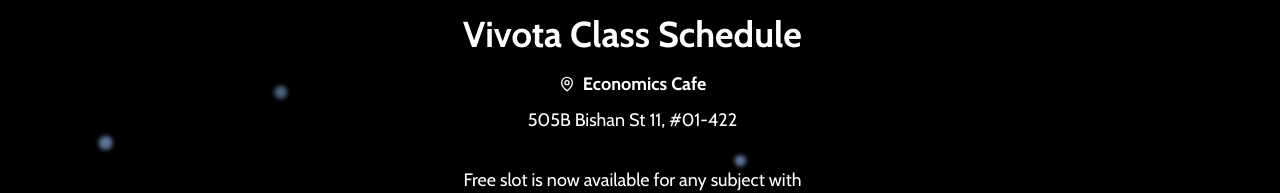
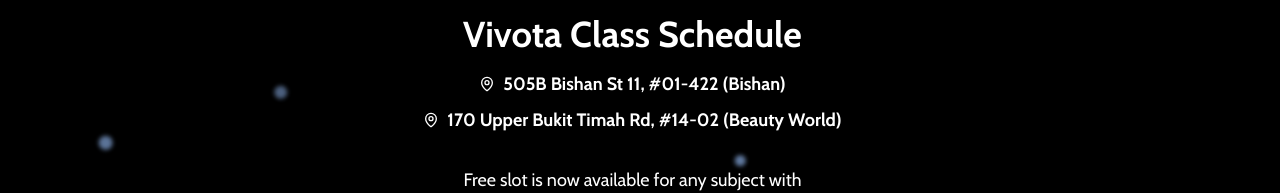
Before and after one commit to joonlim05/vivota, a Next.js app: page /class-schedule in a window 1280 px wide. Shown: the part 146-339 px from the top of the page. Built offline with nearby package versions, Linux system fonts and the light colour scheme; no server answers.

Commit message:
change hero section msg, edit schedule addresses, add subject pricing, change main branch to outlet

```diff
--- a/app/class-schedule/page.tsx
+++ b/app/class-schedule/page.tsx
@@ -107,11 +107,21 @@
                         Vivota Class Schedule
                     </h1>
                     <div className="flex flex-col items-center gap-2">
-                        <div className="flex items-center justify-center gap-2">
-                            <MapPin className="w-4 h-4" />
-                            <p className="text-base sm:text-lg font-semibold">Economics Cafe</p>
+                        <div className="flex flex-col items-center gap-2">
+                            <div className="flex items-center gap-2">
+                                <MapPin className="w-4 h-4" />
+                                <p className="text-base sm:text-lg font-semibold">
+                                    505B Bishan St 11, #01-422 (Bishan)
+                                </p>
+                            </div>
+
+                            <div className="flex items-center gap-2">
+                                <MapPin className="w-4 h-4" />
+                                <p className="text-base sm:text-lg font-semibold">
+                                    170 Upper Bukit Timah Rd, #14-02 (Beauty World)
+                                </p>
+                            </div>
                         </div>
-                        <p className="text-base sm:text-lg">505B Bishan St 11, #01-422</p>
                     </div>
                 </div>
 
--- a/app/our-spaces/page.tsx
+++ b/app/our-spaces/page.tsx
@@ -23,7 +23,7 @@
                 {/* Images Section */}
                 <div className="space-y-12">
                     <div>
-                        <p className="text-xl md:text-2xl font-bold text-center mb-4 md:mb-8">Bishan Main Branch</p>
+                        <p className="text-xl md:text-2xl font-bold text-center mb-4 md:mb-8">Bishan Outlet</p>
                         <div className="grid grid-cols-1 md:grid-cols-2 gap-6">
                             <div className="relative w-full h-80 sm:h-100 overflow-hidden shadow-md">
                                 <Image
--- a/components/footer.tsx
+++ b/components/footer.tsx
@@ -76,8 +76,8 @@
                 <div className="text-center sm:text-left text-gray-400 text-sm">
                     <address className="not-italic mb-4">
                         <span>
-                            <span className="sm:hidden">(Bishan Main Branch)</span> {/* Mobile */}
-                            <span className="hidden sm:inline">Bishan Main Branch:</span> {/* Desktop */}
+                            <span className="sm:hidden">(Bishan Outlet)</span> {/* Mobile */}
+                            <span className="hidden sm:inline">Bishan Outlet:</span> {/* Desktop */}
                         </span>
                         <span className="block sm:inline">505B Bishan St 11,{" "}</span>
                         <span>#01-422</span>
--- a/components/hero_section.tsx
+++ b/components/hero_section.tsx
@@ -22,7 +22,8 @@
                     {/* Location */}
                     <p className="text-base sm:text-lg xl:text-xl font-medium text-gray-200">
                         <span className="block">JC Education Centre</span>
-                        <span className="block">Now in Bishan x Beauty World</span>
+                        <span className="block">Two Prime Locations</span>
+                        <span className="block">Bishan & Beauty World</span>
                     </p>
 
                     <p className="text-base sm:text-lg xl:text-xl font-medium text-gray-200">
--- a/components/pricing_table.tsx
+++ b/components/pricing_table.tsx
@@ -15,14 +15,15 @@
         { original: "$375", discounted: "" },
         { original: "$700", discounted: "" },
         { original: "$1000", discounted: "" },
-        { original: "$1300", discounted: "" }
+        { original: "$1300", discounted: "" },
+        { original: "$1600", discounted: "" }
       ],
       description: "4 lessons x 2h",
       promo: ""
     },
   ];
 
-  const subjects = ["1 Subject", "2 Subjects", "3 Subjects", "4 Subjects"];
+  const subjects = ["1 Subject", "2 Subjects", "3 Subjects", "4 Subjects", "5 Subjects"];
 
   return (
     <div className="flex items-center justify-center">
@@ -62,7 +63,7 @@
                     </div>
                   </td>
                   {classType.name === "Diagnostic" ? (
-                    <td colSpan={4} className="py-6 px-6 text-center text-lg md:text-xl xl:text-2xl">
+                    <td colSpan={5} className="py-6 px-6 text-center text-lg md:text-xl xl:text-2xl">
                       <span className={`${classType.color}`}>
                         {classType.pricing[0].discounted}
                       </span>
```
